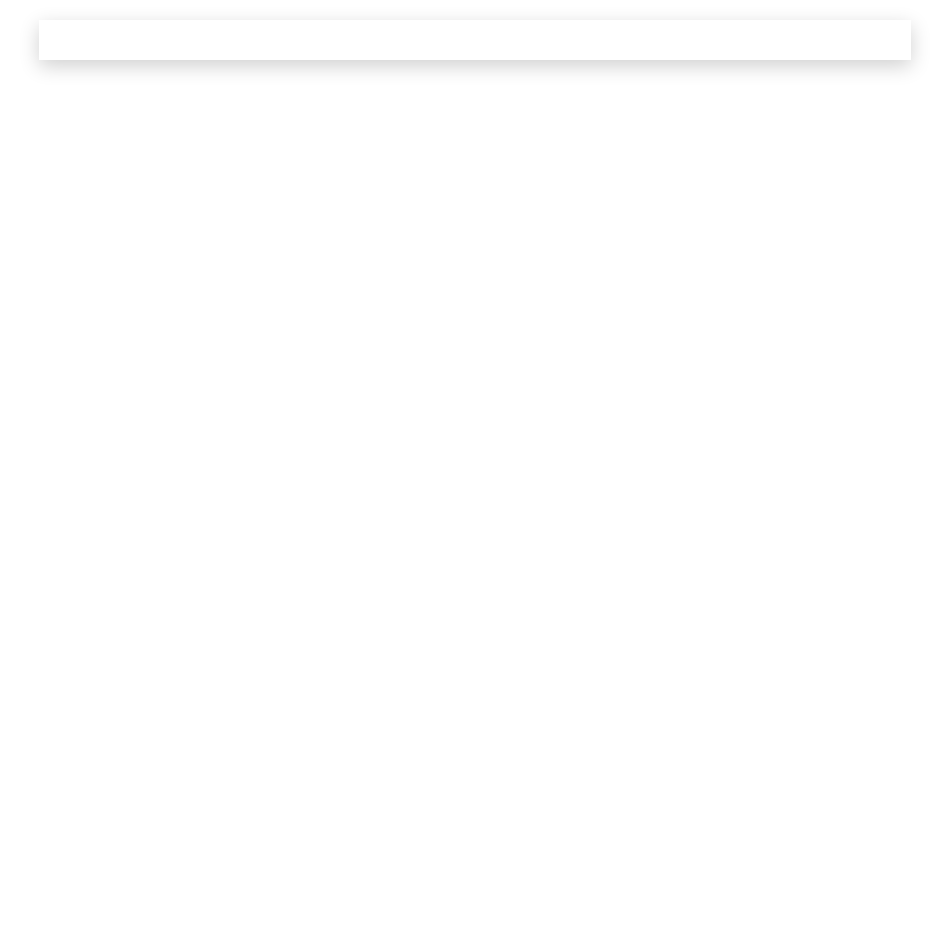
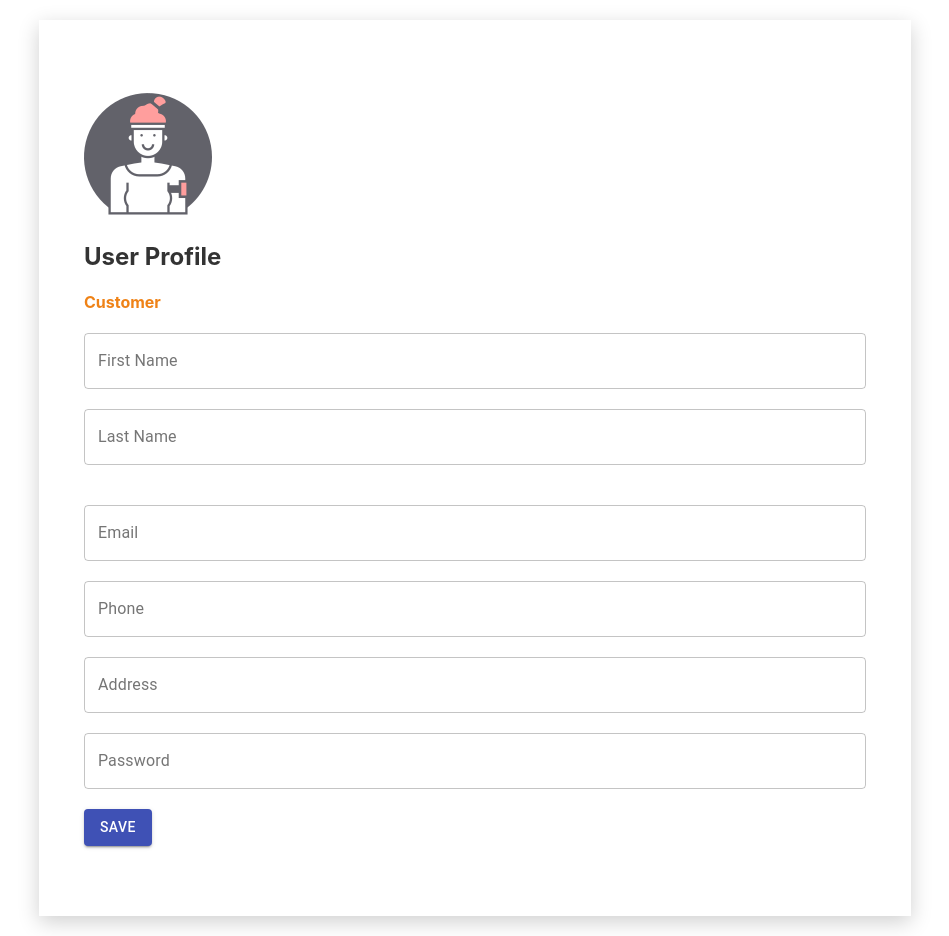
Before and after one commit to RijenShahi/swifted_frontend, a React (Create React App) app: page /editprofile in a window 1280 px wide. Shown: the whole page, without its empty margins (165-1114 px from the left). Before the commit the page ends 800 px from the top, so only its background shows below. Built offline with nearby package versions, Linux system fonts and the light colour scheme.

Commit message:
User profile can be edited.

```diff
--- a/src/App.js
+++ b/src/App.js
@@ -2,6 +2,7 @@ import './App.css';
 import Register from './components/Register';
 import Login from './components/Login';
 import UserProfile from './components/UserProfile';
+import EditProfile from './components/EditProfile';
 import {Switch,Route} from 'react-router-dom';
 import {Container} from '@material-ui/core';
 
@@ -15,8 +16,7 @@ function App() {
           <Route path="/register" exact component ={Register}/>
           <Route path="/login" exact component ={Login}/>
           <Route path="/userprofile" exact component ={UserProfile}/>
-
-
+          <Route path="/editprofile" exact component ={EditProfile}/>
         </Switch>
       </div>
     </Container>
--- /dev/null
+++ b/src/components/EditProfile.js
@@ -0,0 +1,66 @@
+import React from 'react'
+import { TextField, Button } from '@material-ui/core';
+import { Link } from 'react-router-dom';
+import profile from "../images/profile.png";
+import emptycart from "../images/empty.png";
+
+
+const EditProfile = () => {
+    return (
+        <>
+            <div className="container emp-profile">
+                <form method="">
+                    <div className="row">
+                        <div className="col-md-4">
+                            <img src={profile} alt="profile" />
+                        </div>
+
+                        <div className="col-md-6">
+                            <div className="profile-head">
+                                <h2>User Profile</h2>
+                                <h4>Customer</h4>
+                            </div>
+                        </div>
+                        <div className="form">
+                            <div className="row m-2">
+                                <div className="col-6 p-2">
+                                    <TextField id="firstname" type="text" variant="outlined" label="First Name" fullWidth />
+                                </div>
+                                <br />
+
+                                <div className="col-6 p-2">
+                                    <TextField id="lastname" type="text" variant="outlined" label="Last Name" fullWidth />
+                                </div>
+                                <br />
+                            </div>
+
+                            <br />
+
+                            <div className="row m-2">
+                                <TextField id="email" className="p-2" type="text" variant="outlined" label="Email" fullWidth />
+                                <div className="col-6 p-2">
+                                    <br />
+
+                                    <TextField id="phone" type="text" variant="outlined" label="Phone" fullWidth />
+                                </div>
+                                <br />
+
+                                <div className="col-6 p-2">
+                                    <TextField id="address" type="text" variant="outlined" label="Address" fullWidth />
+                                </div>
+                                <br />
+
+                                <TextField id="password" className="p-2" type="text" variant="outlined" label="Password" fullWidth />
+                            </div>
+                            <br />
+                            <div className="col-md-2">
+                                <Button variant="contained" color="primary">Save</Button>
+                            </div>
+                        </div>
+                    </div>
+                </form>
+            </div>
+        </>
+    )
+}
+export default EditProfile
--- a/src/components/UserProfile.js
+++ b/src/components/UserProfile.js
@@ -38,7 +38,7 @@ const UserProfile = () => {
                         </div>
 
                         <div className="col-md-2">
-                            <Button variant="contained" color="primary">Edit Profile</Button>
+                            <Link to="/editprofile" className="text-black-50"><Button variant="contained" color="primary">Edit Profile</Button></Link>
                             {/* <input type ="submit" className="profile-edit-btn" name="btnAddMore" values="Edit Profile"/> */}
 
                         </div>
```
